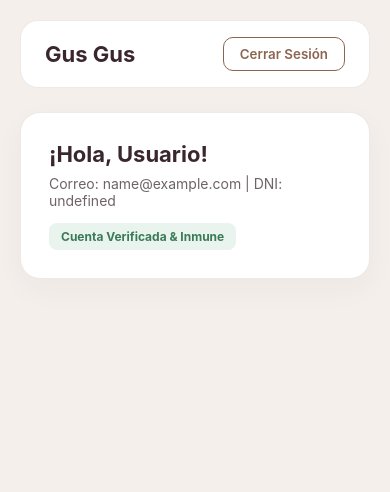
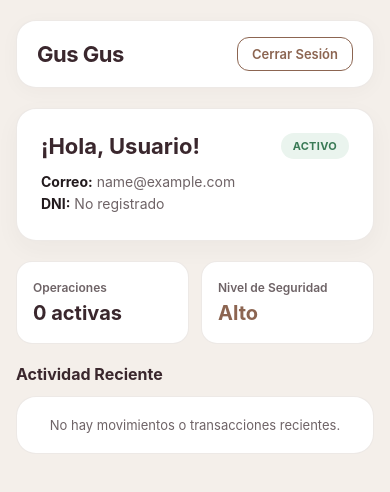
Before and after one commit to yobanihuaman2004-del/Gus-Gus, a website: page dashboard.html in a window 390 px wide. Drawn offline with Linux system fonts and the light colour scheme; sample sign-in values are in the browser's storage.

Commit message:
Refactor dashboard styles and layout
Updated styles and structure of the dashboard, including improvements to the navbar, welcome card, and user details section. Enhanced responsiveness and visual elements.

```diff
--- a/dashboard.html
+++ b/dashboard.html
@@ -9,10 +9,13 @@
       --bg-color: #F4EFEA;
       --card-bg: #FFFFFF;
       --primary-color: #3A272D;
+      --primary-hover: #2B1C21;
       --accent-color: #8C6551;
       --text-main: #231B1E;
       --text-muted: #6E6366;
       --border-color: #E2DAD5;
+      --success-bg: #EAF4EE;
+      --success-text: #3A7A56;
     }
 
     * {
@@ -26,90 +29,186 @@
       background-color: var(--bg-color);
       color: var(--text-main);
       min-height: 100vh;
-      padding: 20px;
+      padding: 20px 16px;
     }
 
+    .container {
+      max-width: 500px;
+      margin: 0 auto;
+    }
+
+    /* Barra Superior / Header */
     .navbar {
       display: flex;
       justify-content: space-between;
       align-items: center;
       background: var(--card-bg);
-      padding: 16px 24px;
-      border-radius: 18px;
+      padding: 16px 20px;
+      border-radius: 20px;
       border: 1px solid rgba(226, 218, 213, 0.6);
-      margin-bottom: 24px;
+      box-shadow: 0 4px 20px rgba(58, 39, 45, 0.03);
+      margin-bottom: 20px;
     }
 
     .brand-logo {
       font-size: 22px;
       font-weight: 700;
       color: var(--primary-color);
+      letter-spacing: -0.5px;
     }
 
     .btn-logout {
       background: transparent;
-      border: 1px solid var(--accent-color);
+      border: 1.5px solid var(--accent-color);
       color: var(--accent-color);
-      padding: 8px 16px;
-      border-radius: 10px;
+      padding: 8px 14px;
+      border-radius: 12px;
+      font-size: 13px;
       font-weight: 600;
       cursor: pointer;
+      transition: all 0.2s ease;
     }
 
-    .container {
-      max-width: 600px;
-      margin: 0 auto;
+    .btn-logout:active {
+      background: var(--accent-color);
+      color: #FFFFFF;
     }
 
+    /* Tarjeta de Bienvenida (Primera Fila) */
     .welcome-card {
       background: var(--card-bg);
-      padding: 28px;
+      padding: 24px;
       border-radius: 20px;
       border: 1px solid rgba(226, 218, 213, 0.6);
-      box-shadow: 0 10px 30px rgba(58, 39, 45, 0.04);
+      box-shadow: 0 8px 24px rgba(58, 39, 45, 0.04);
       margin-bottom: 20px;
     }
 
-    .welcome-card h2 {
+    .welcome-header {
+      display: flex;
+      justify-content: space-between;
+      align-items: flex-start;
+      margin-bottom: 12px;
+    }
+
+    .welcome-title {
       color: var(--primary-color);
       font-size: 22px;
-      margin-bottom: 8px;
-    }
-
-    .welcome-card p {
-      color: var(--text-muted);
-      font-size: 14px;
+      font-weight: 700;
     }
 
     .status-badge {
-      display: inline-block;
-      margin-top: 14px;
       padding: 6px 12px;
-      background: #EAF4EE;
-      color: #3A7A56;
-      border-radius: 8px;
+      background: var(--success-bg);
+      color: var(--success-text);
+      border-radius: 20px;
+      font-size: 11px;
+      font-weight: 700;
+      letter-spacing: 0.3px;
+    }
+
+    .user-details {
+      color: var(--text-muted);
+      font-size: 14px;
+      line-height: 1.6;
+    }
+
+    .user-details strong {
+      color: var(--text-main);
+    }
+
+    /* Fila de Métricas / Accesos Rápidos */
+    .stats-grid {
+      display: grid;
+      grid-template-columns: 1fr 1fr;
+      gap: 12px;
+      margin-bottom: 20px;
+    }
+
+    .stat-card {
+      background: var(--card-bg);
+      padding: 18px 16px;
+      border-radius: 16px;
+      border: 1px solid rgba(226, 218, 213, 0.6);
+      text-align: left;
+    }
+
+    .stat-label {
       font-size: 12px;
+      color: var(--text-muted);
+      font-weight: 600;
+      margin-bottom: 6px;
+    }
+
+    .stat-value {
+      font-size: 20px;
       font-weight: 700;
+      color: var(--primary-color);
+    }
+
+    /* Lista de Operaciones Recientes */
+    .section-title {
+      font-size: 16px;
+      font-weight: 700;
+      color: var(--primary-color);
+      margin-bottom: 12px;
+    }
+
+    .activity-card {
+      background: var(--card-bg);
+      padding: 20px;
+      border-radius: 20px;
+      border: 1px solid rgba(226, 218, 213, 0.6);
+      text-align: center;
+    }
+
+    .empty-state-text {
+      font-size: 13px;
+      color: var(--text-muted);
     }
   </style>
 </head>
 <body>
 
   <div class="container">
+    <!-- Navegación -->
     <nav class="navbar">
       <div class="brand-logo">Gus Gus</div>
       <button class="btn-logout" id="btnLogout">Cerrar Sesión</button>
     </nav>
 
+    <!-- Fila 1: Tarjeta de Bienvenida y Usuario -->
     <div class="welcome-card">
-      <h2 id="userGreeting">¡Bienvenido a Gus Gus!</h2>
-      <p id="userInfo">Cargando tus datos de usuario...</p>
-      <div class="status-badge">Cuenta Verificada & Inmune</div>
+      <div class="welcome-header">
+        <h2 class="welcome-title" id="userGreeting">¡Hola!</h2>
+        <span class="status-badge">ACTIVO</span>
+      </div>
+      <div class="user-details" id="userInfo">
+        Cargando perfil...
+      </div>
+    </div>
+
+    <!-- Fila 2: Resumen de Estado -->
+    <div class="stats-grid">
+      <div class="stat-card">
+        <div class="stat-label">Operaciones</div>
+        <div class="stat-value">0 activas</div>
+      </div>
+      <div class="stat-card">
+        <div class="stat-label">Nivel de Seguridad</div>
+        <div class="stat-value" style="color: var(--accent-color);">Alto</div>
+      </div>
+    </div>
+
+    <!-- Fila 3: Actividad Reciente -->
+    <h3 class="section-title">Actividad Reciente</h3>
+    <div class="activity-card">
+      <p class="empty-state-text">No hay movimientos o transacciones recientes.</p>
     </div>
   </div>
 
   <script>
-    // Recuperar token e información del usuario guardada en el navegador
+    // Validar sesión
     const user = JSON.parse(localStorage.getItem('gusgus_user') || '{}');
     const token = localStorage.getItem('gusgus_token');
 
@@ -117,9 +216,13 @@
       window.location.href = '/';
     } else {
       document.getElementById('userGreeting').textContent = `¡Hola, ${user.nombre || 'Usuario'}!`;
-      document.getElementById('userInfo').textContent = `Correo: ${user.email} | DNI: ${user.dni}`;
+      document.getElementById('userInfo').innerHTML = `
+        <p><strong>Correo:</strong> ${user.email || 'No registrado'}</p>
+        <p><strong>DNI:</strong> ${user.dni || 'No registrado'}</p>
+      `;
     }
 
+    // Cerrar Sesión
     document.getElementById('btnLogout').onclick = function() {
       localStorage.removeItem('gusgus_token');
       localStorage.removeItem('gusgus_user');
```
